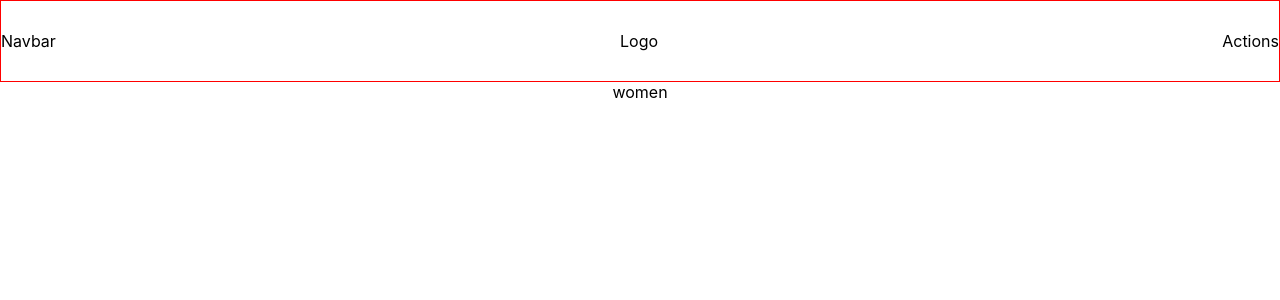
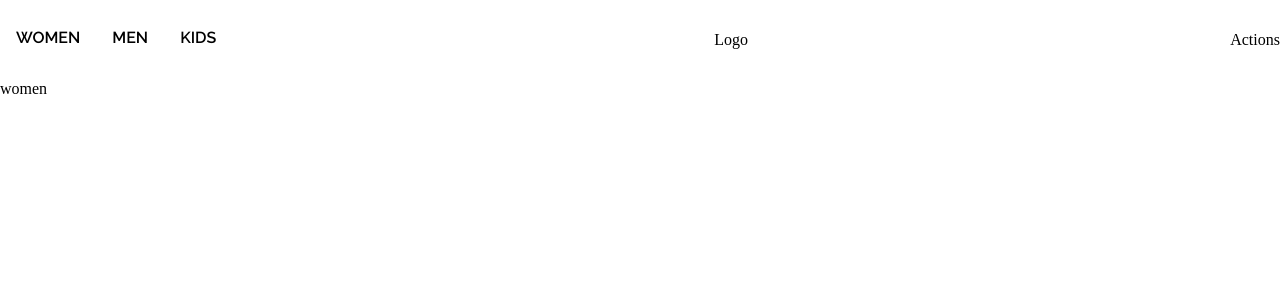
Before and after one commit to Kiril-Pavlov/sw-react-clothes-shop, a React (Create React App) app: page / in a window 1280 px wide. Shown: the top 300 px of the page. Built offline with nearby package versions, Linux system fonts and the light colour scheme.

Commit message:
added basic styles and styled Navbar in Header

```diff
--- a/public/index.html
+++ b/public/index.html
@@ -1,14 +1,12 @@
 <!DOCTYPE html>
 <html lang="en">
+
 <head>
   <meta charset="utf-8" />
   <link rel="icon" href="%PUBLIC_URL%/favicon.ico" />
   <meta name="viewport" content="width=device-width, initial-scale=1" />
   <meta name="theme-color" content="#000000" />
-    <meta
-      name="description"
-      content="Web site created using create-react-app"
-    />
+  <meta name="description" content="Web site created using create-react-app" />
   <link rel="apple-touch-icon" href="%PUBLIC_URL%/logo192.png" />
   <!--
       manifest.json provides metadata used when your web app is installed on a
@@ -24,8 +22,13 @@
       work correctly both with client-side routing and a non-root public URL.
       Learn how to configure a non-root public URL by running `npm run build`.
     -->
-    <title>React App</title>
+  <link rel="preconnect" href="https://fonts.googleapis.com">
+  <link rel="preconnect" href="https://fonts.gstatic.com" crossorigin>
+  <link href="https://fonts.googleapis.com/css2?family=Raleway:wght@300;400;600&display=swap" rel="stylesheet">
+
+  <title>SW Clothes Shop</title>
 </head>
+
 <body>
   <noscript>You need to enable JavaScript to run this app.</noscript>
   <div id="root"></div>
@@ -40,4 +43,5 @@
       To create a production bundle, use `npm run build` or `yarn build`.
     -->
 </body>
+
 </html>
--- a/src/App.css
+++ b/src/App.css
@@ -1,38 +1,10 @@
-.App {
-  text-align: center;
+*{
+  box-sizing: border-box;
+  padding: 0;
+  margin: 0;
 }
 
-.App-logo {
-  height: 40vmin;
-  pointer-events: none;
+:root{
+  --primary-color:#5ECE78;
+  --primary-font:'Raleway',sans-serif;
 }
-
-@media (prefers-reduced-motion: no-preference) {
-  .App-logo {
-    animation: App-logo-spin infinite 20s linear;
-  }
-}
-
-.App-header {
-  background-color: #282c34;
-  min-height: 100vh;
-  display: flex;
-  flex-direction: column;
-  align-items: center;
-  justify-content: center;
-  font-size: calc(10px + 2vmin);
-  color: white;
-}
-
-.App-link {
-  color: #61dafb;
-}
-
-@keyframes App-logo-spin {
-  from {
-    transform: rotate(0deg);
-  }
-  to {
-    transform: rotate(360deg);
-  }
-}
--- a/src/App.js
+++ b/src/App.js
@@ -8,9 +8,10 @@ import Men from './pages/Men/Men'
 import Kids from './pages/Kids/Kids'
 
 function App() {
+
   return (
     <div className="App">
-      <Header />
+      <Header/>
       <Routes>
         <Route path='/' element={<Women/>} />
         <Route path='/men' element={<Men />} />
--- a/src/components/Header/Header.jsx
+++ b/src/components/Header/Header.jsx
@@ -1,4 +1,5 @@
 import React, { Component } from 'react'
+import Navbar from '../Navbar/Navbar'
 
 import styles from "./Header.module.css"
 
@@ -6,7 +7,9 @@ export default class Header extends Component {
   render() {
     return (
       <header className={styles.headerContainer}>
-        <div>Navbar</div>
+        <div>
+          <Navbar/>
+        </div>
         <div>Logo</div>
         <div>Actions</div>
       </header>
--- a/src/components/Header/Header.module.css
+++ b/src/components/Header/Header.module.css
@@ -1,5 +1,4 @@
 .headerContainer{
-    border: 1px solid red;
     max-width: 1440px;
     height: 80px;
     margin: auto;
--- /dev/null
+++ b/src/components/Navbar/Navbar.jsx
@@ -0,0 +1,25 @@
+import React, { Component } from 'react'
+import { Link } from 'react-router-dom'
+
+import styles from "./Navbar.module.css"
+
+export default class Navbar extends Component {
+  render() {
+
+  let navLinks = [
+    {linkName:"women",linkTo:"/"},
+    {linkName:"men",linkTo:"/men"},
+    {linkName:"kids",linkTo:"/kids"},
+  ]
+
+    return (
+      <nav className={styles.navbarContainer}>
+        {navLinks.map(link =>{
+            return(
+                <Link to={link.linkTo} key={link.linkName} className={styles.navbarLink}>{link.linkName}</Link>
+            )
+        })}
+      </nav>
+    )
+  }
+}
--- /dev/null
+++ b/src/components/Navbar/Navbar.module.css
@@ -0,0 +1,21 @@
+.navbarContainer{
+    display: flex;
+    flex-direction: row;
+}
+
+.navbarLink{
+    text-transform: uppercase;
+    padding: 4px 16px 32px 16px;
+    text-decoration: none;
+    color: black;
+    font-family:var(--primary-font);
+    font-weight: 600;
+    font-size: 16px;
+    margin-top: 24px;
+    border-bottom: 2px solid transparent;
+}
+
+.navbarLink:hover{
+    border-bottom: 2px solid var(--primary-color);
+    color: var(--primary-color);
+}
--- a/src/index.css
+++ /dev/null
@@ -1,13 +0,0 @@
-body {
-  margin: 0;
-  font-family: -apple-system, BlinkMacSystemFont, 'Segoe UI', 'Roboto', 'Oxygen',
-    'Ubuntu', 'Cantarell', 'Fira Sans', 'Droid Sans', 'Helvetica Neue',
-    sans-serif;
-  -webkit-font-smoothing: antialiased;
-  -moz-osx-font-smoothing: grayscale;
-}
-
-code {
-  font-family: source-code-pro, Menlo, Monaco, Consolas, 'Courier New',
-    monospace;
-}
--- a/src/index.js
+++ b/src/index.js
@@ -1,6 +1,5 @@
 import React from 'react';
 import ReactDOM from 'react-dom/client';
-import './index.css';
 import App from './App';
 import { BrowserRouter } from 'react-router-dom';
 
```
Lines whose indentation alone changed are shown as unchanged.
